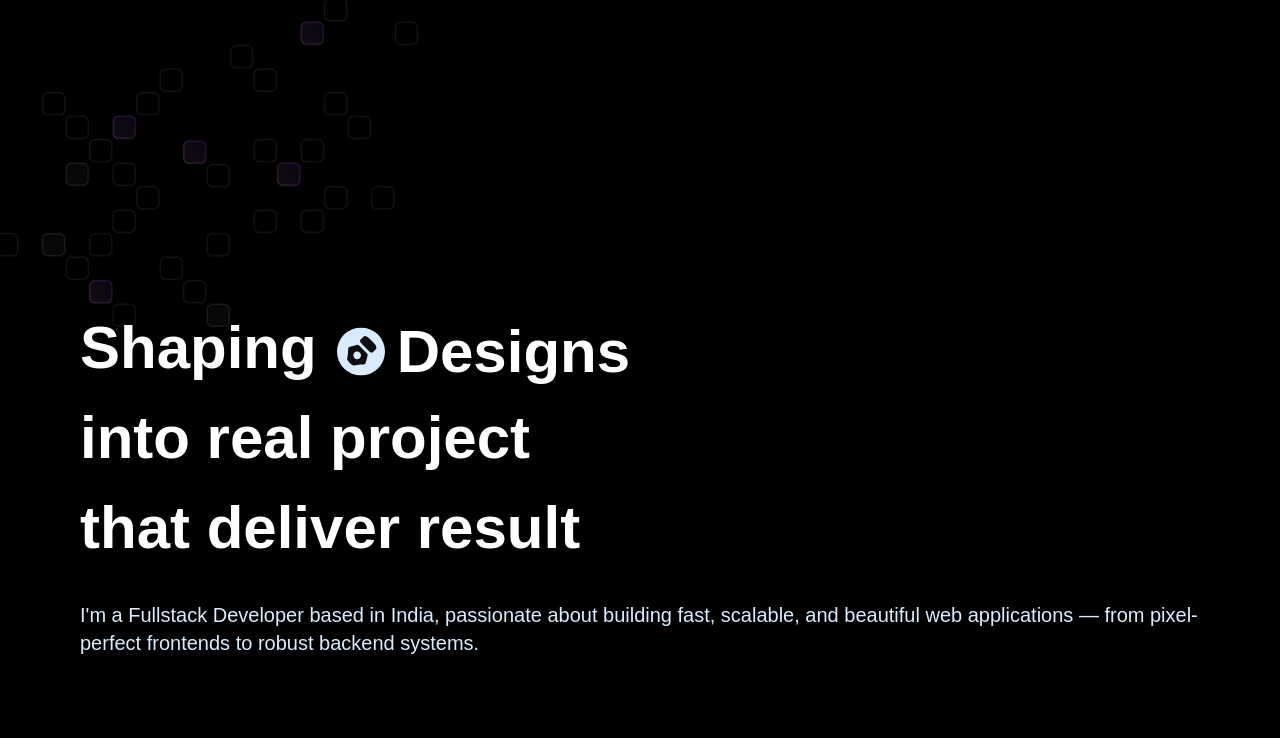
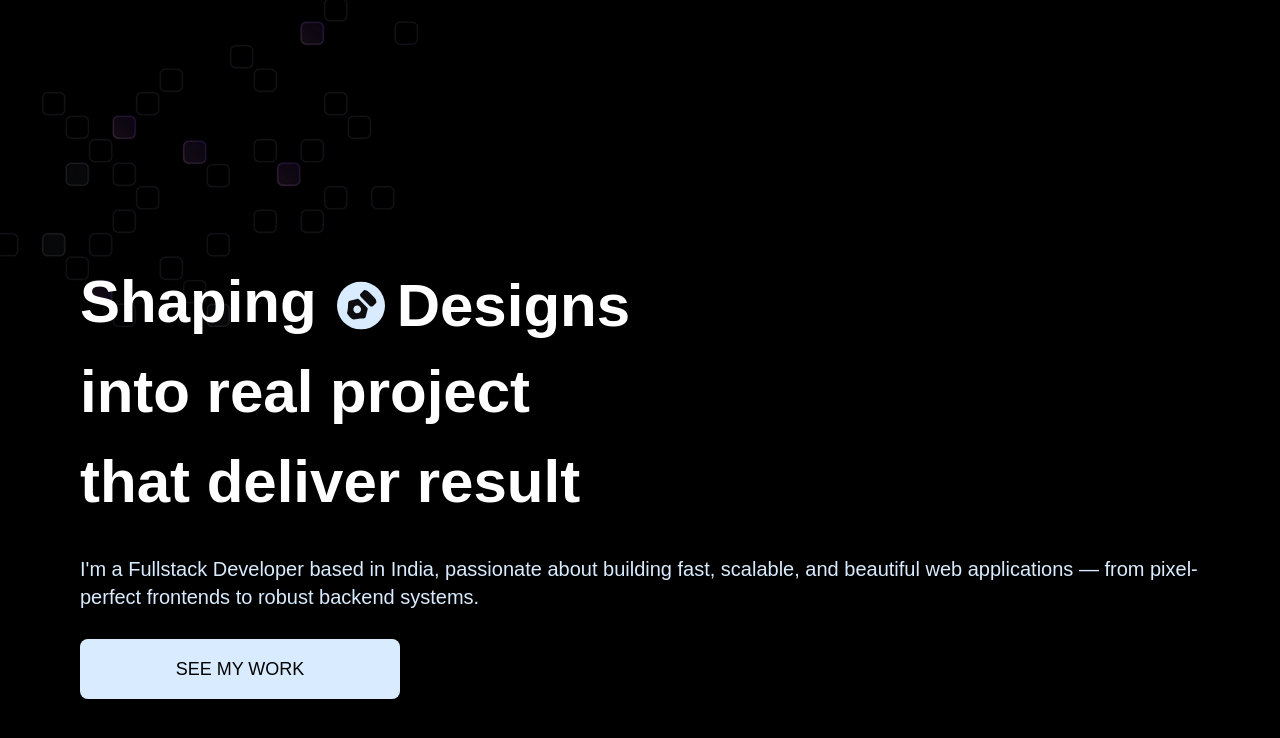
Before and after one commit to ankitkr52/Personal-portfolio, a React (Vite) app: page / in a window 1280 px wide. Shown: the top 738 px of the page. Built offline with nearby package versions, Linux system fonts and the light colour scheme; a web font is replaced by a local one.

Commit message:
fixed left side hero section

```diff
--- /dev/null
+++ b/src/Components/Button.jsx
@@ -0,0 +1,18 @@
+import React from 'react'
+
+const Button = ({ text, className, id }) => {
+    return (
+        <a className={`${className ?? ''} cta-wrapper`}>
+            <div className='cta-button group'>
+                <div className='bg-circle' />
+                <p className='text'>{text}</p>
+                <div className='arrow-wrapper'>
+                    <img src="/images/arrow-down.svg" alt="arrow" />
+
+                </div>
+            </div>
+        </a>
+    )
+}
+
+export default Button
--- /dev/null
+++ b/src/Components/HeroModels/HeroExperiance.jsx
@@ -0,0 +1,11 @@
+import React from 'react'
+
+const HeroExperiance = () => {
+  return (
+    <div>
+
+    </div>
+  )
+}
+
+export default HeroExperiance
--- a/src/Sections/Hero.jsx
+++ b/src/Sections/Hero.jsx
@@ -1,5 +1,7 @@
 import React from 'react'
 import { words } from '../constants'
+import Button from '../Components/Button'
+import HeroExperiance from '../Components/HeroModels/HeroExperiance'
 
 
 
@@ -36,11 +38,21 @@
                         <p className='text-white-50 md:text-xl relative z-10 pointer-events-none'>
                             I'm a Fullstack Developer based in India, passionate about building fast, scalable, and beautiful web applications — from pixel-perfect frontends to robust backend systems.
                         </p>
-
+                        <Button
+                            className="md:w-80 md:h-16 w-60 h-12"
+                            id="button"
+                            text="See my work"
+                        />
                     </div>
 
                 </header>
                 {/* right side 3d model */}
+                <figure>
+                    <div className='hero-3d-layout'>
+                        <HeroExperiance />
+
+                    </div>
+                </figure>
             </div>
 
         </section>
```
